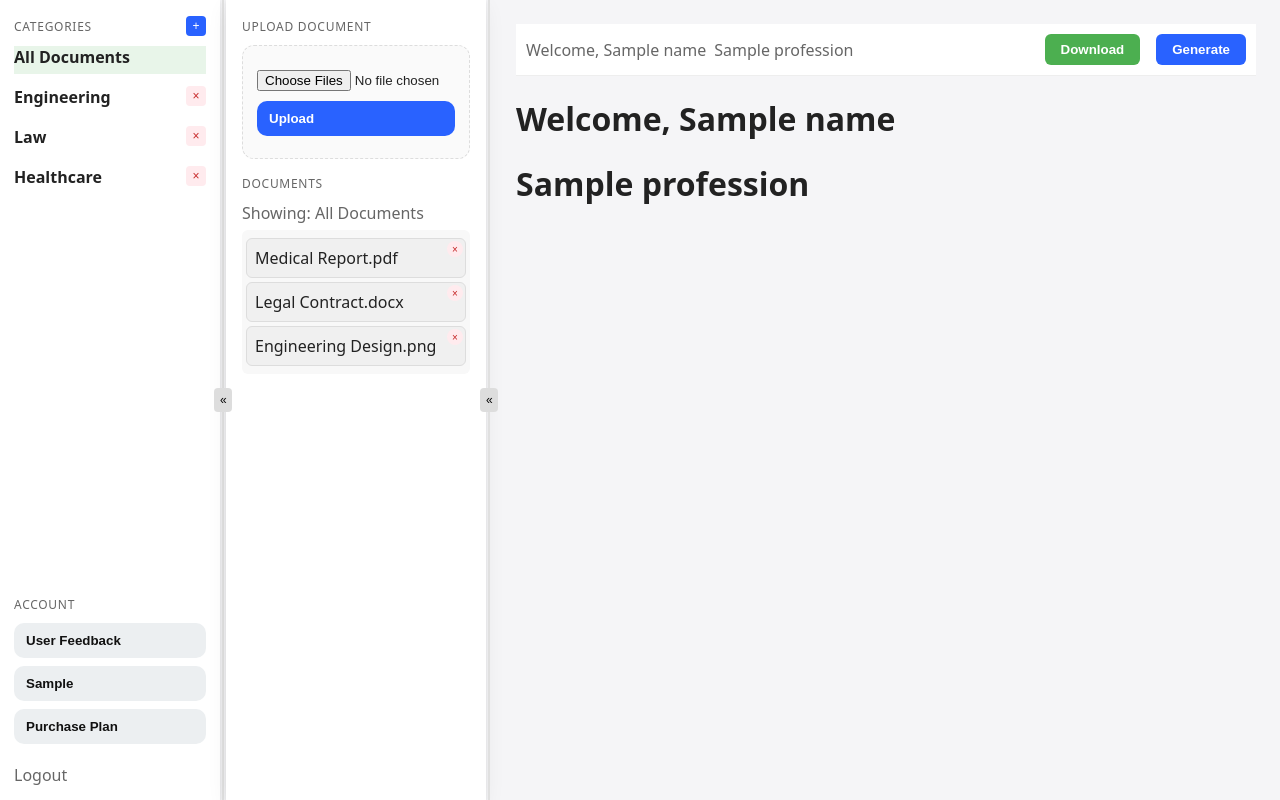
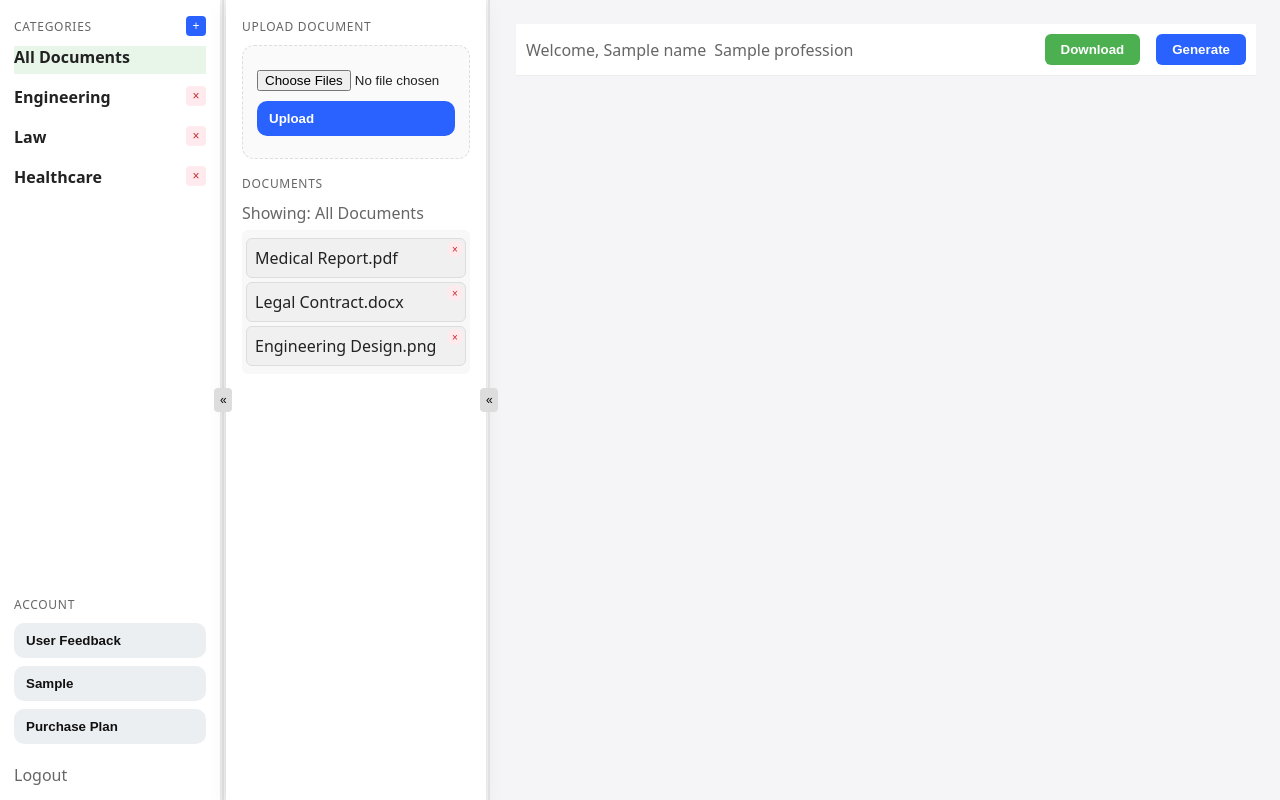
Before and after one commit to balamurugan-06/IPaper, a Flask app: template templates/dashboard.html in a window 1280 px wide. Run offline with Flask 3, Linux system fonts and the light colour scheme; the template is opened without the code that fills it: most values are stand-ins (such as "Sample title", 1, 10 or a date in 2020); some libraries are stand-ins or nearby versions.

Commit message:
Update dashboard.html

```diff
--- a/templates/dashboard.html
+++ b/templates/dashboard.html
@@ -422,9 +422,6 @@
         <button id="generateBtn" class="action-btn">Generate</button>
       </div>
     </div>
-    <h1>Welcome, {{ name }}</h1>
-    <h1>{{ profession }}</h1>
-    <p class="muted"></p>
   </main>
 </div>
 
```
